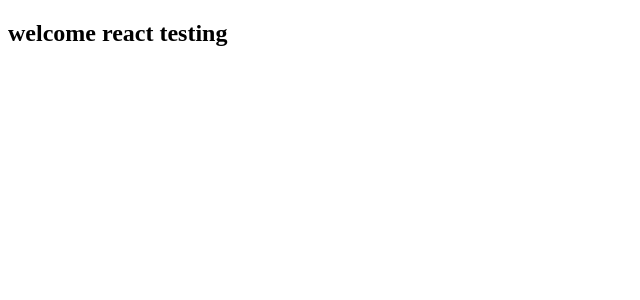
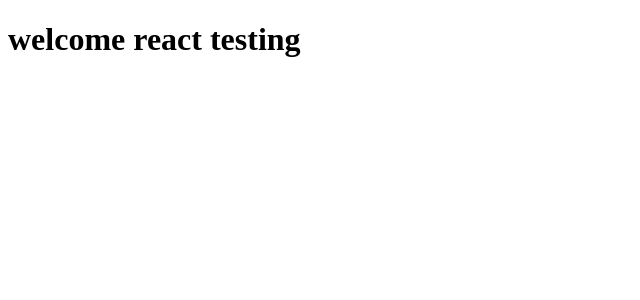
Before and after one commit to sam-suzzaman/KNOWLEDGE-BLOG, a React (Create React App) app in the folder CLIENT/: page / in a window 1280 px wide. Shown: the top 300 px of the page, without its empty margins (0-640 px from the left). Built offline with nearby package versions, Linux system fonts and the light colour scheme.

Commit message:
frontend test 2

```diff
--- a/CLIENT/src/App.js
+++ b/CLIENT/src/App.js
@@ -1,7 +1,7 @@
 import "./App.css";
 
 function App() {
-    return <h2>welcome react testing</h2>;
+    return <h1>welcome react testing</h1>;
 }
 
 export default App;
```
